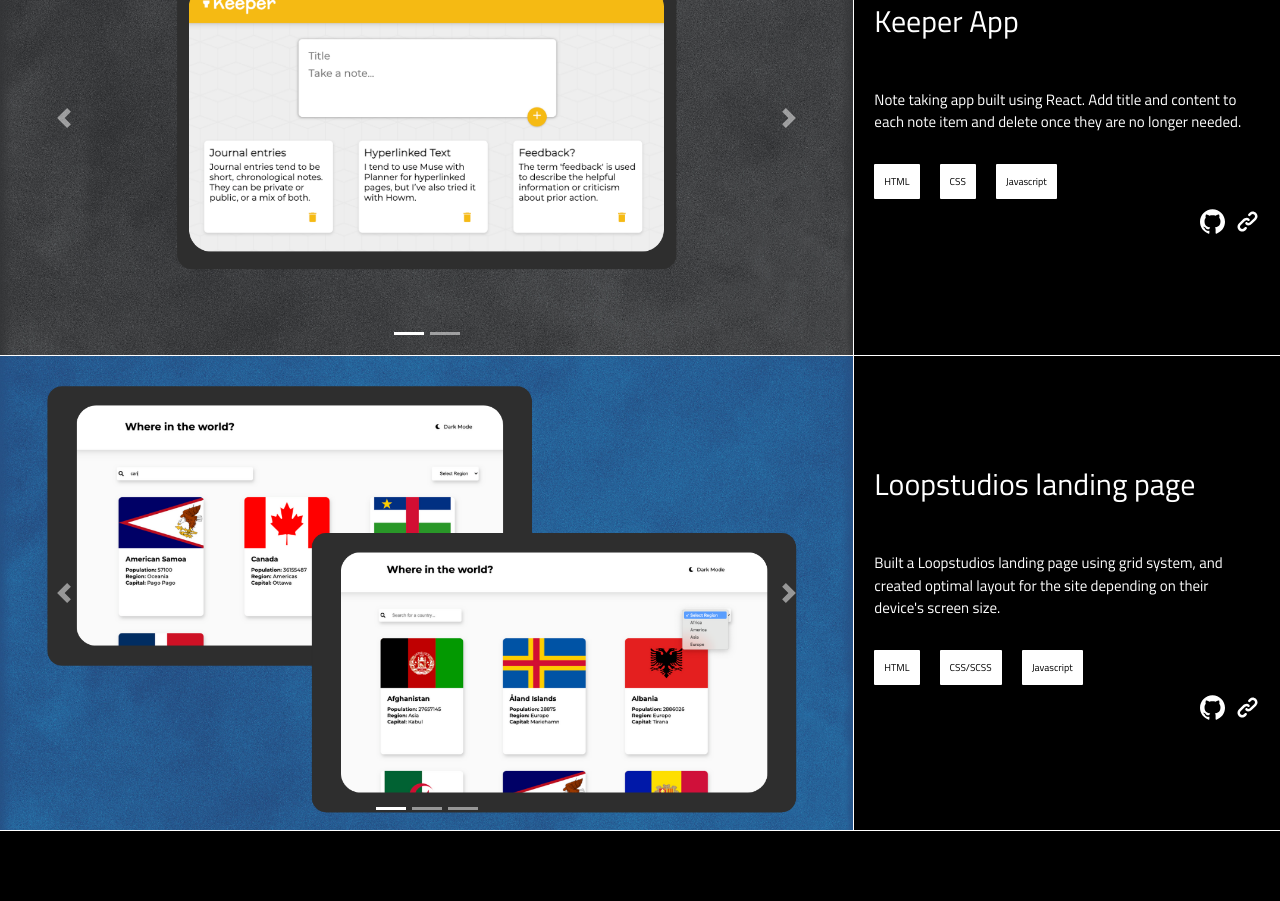
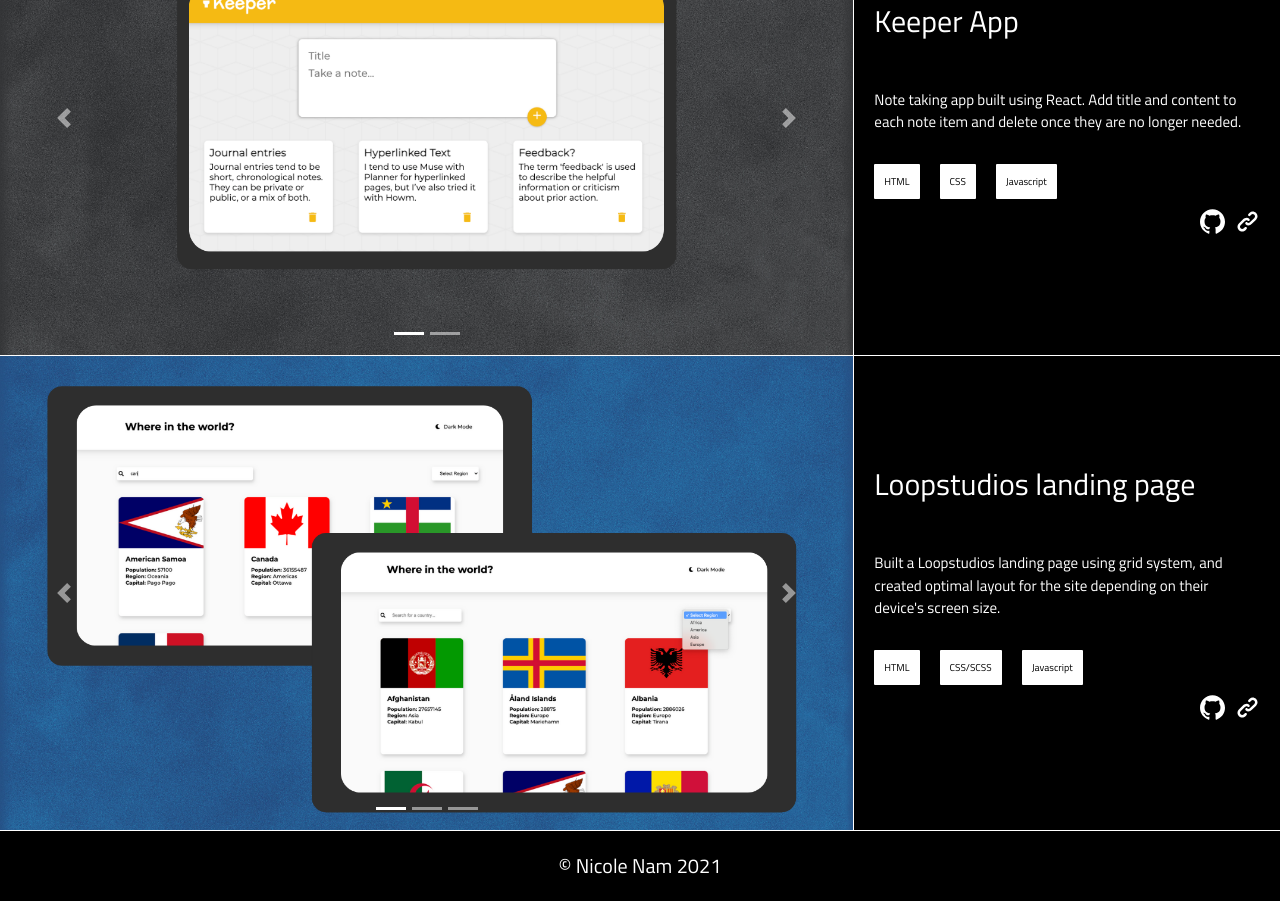
Before and after one commit to nicole-nam/portfolio, a plain HTML site: page index.html in a window 1280 px wide. Shown: the part 2438-3339 px from the top of the page. Before the commit the page ends 3269 px from the top, so only its background shows below. Drawn offline with nearby package versions, Linux system fonts and the light colour scheme.

Commit message:
add footer text

```diff
--- a/index.html
+++ b/index.html
@@ -659,7 +659,7 @@
         </div>
       </div>
     </div>
-
+    <footer class="footer"></footer>
     <script src="https://ajax.googleapis.com/ajax/libs/jquery/3.5.1/jquery.min.js"></script>
     <script src="https://cdnjs.cloudflare.com/ajax/libs/popper.js/1.16.0/umd/popper.min.js"></script>
     <script src="https://maxcdn.bootstrapcdn.com/bootstrap/4.5.2/js/bootstrap.min.js"></script>
--- a/js/script.js
+++ b/js/script.js
@@ -1,5 +1,6 @@
 "use strict";
 
+//variables
 const navBar = document.querySelector(".navigation");
 const header = document.querySelector(".header");
 const navBtn = document.querySelector(".navigation__button-box");
@@ -8,13 +9,13 @@ const headerBottom = document.querySelector(".header-bottom");
 const closeIcon = document.getElementById("close-menu");
 const openIcon = document.getElementById("open-menu");
 const contact = document.getElementById("contact");
+const footer = document.querySelector(".footer");
 const extendBtn = document.querySelectorAll(".extend");
 const description = document.querySelectorAll(".description__sub");
+const date = new Date().getFullYear();
+
 const sticky = navBar.offsetTop;
-console.log(sticky);
 const headerSticky = headerBottom.offsetTop;
-console.log(headerSticky);
-
 //sticky navigation bar
 window.onscroll = function () {
   stickyNav();
@@ -31,14 +32,7 @@ function stickyNav() {
   }
 }
 
-function stickyBottom() {
-  if (window.pageYOffset > headerSticky) {
-    headerBottom.classList.add("stickyBottom");
-  } else {
-    headerBottom.classList.remove("stickyBottom");
-  }
-}
-
+//menu click
 function menuClick() {
   navLinks.classList.toggle("menu-open");
   if (navLinks.classList.contains("menu-open")) {
@@ -55,10 +49,12 @@ function menuClick() {
 navBtn.addEventListener("click", menuClick);
 contact.addEventListener("click", menuClick);
 
-//accordian
-
+//project description accordian
 for (let i = 0; i < extendBtn.length; i++) {
   extendBtn[i].addEventListener("click", function () {
     description[i].classList.toggle("show");
   });
 }
+
+//footer
+footer.innerHTML = `&copy; Nicole Nam ${date}`;
--- a/scss/base/_base.scss
+++ b/scss/base/_base.scss
@@ -15,7 +15,7 @@ html {
   }
 
   @media only screen and (max-width: $bp-xs) {
-    font-size: 40%;  //6.4px
+    font-size: 40%; //6.4px
   }
 }
 
@@ -29,3 +29,9 @@ a {
   text-decoration: none;
   color: white;
 }
+
+.footer {
+  text-align: center;
+  font-size: 2rem;
+  padding: 2rem;
+}
```
Also changed, not shown: scss/main.css, 1 other file.
